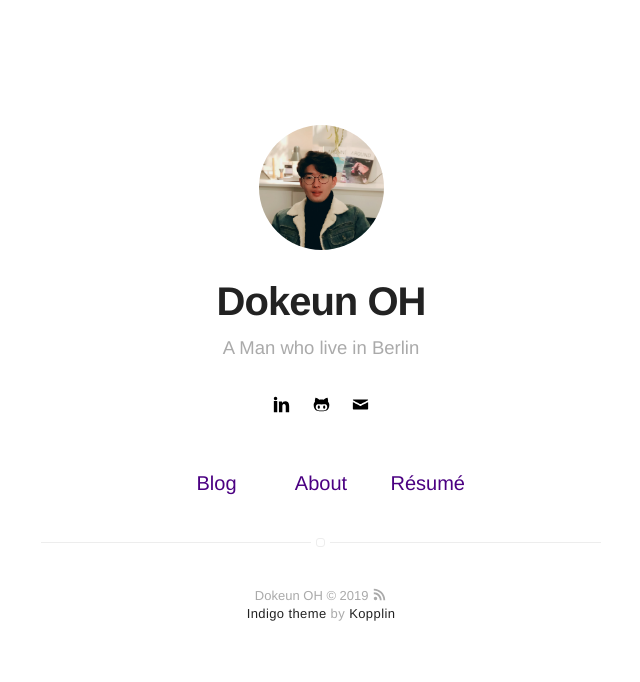
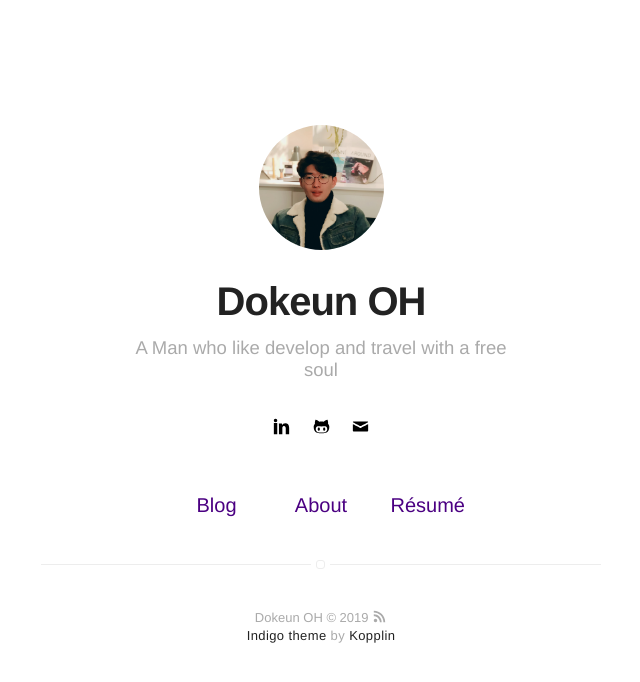
Before and after one commit to ohdoking/ohdoking.github.io, a Jekyll site: the page built from index.html, in a window 1280 px wide. Shown: the top 682 px of the page, without its empty margins (319-959 px from the left). Built offline with Jekyll 4.4.1, drawn with Linux system fonts in a browser that asks for light colours.

Commit message:
update bio

```diff
--- a/_config.yml
+++ b/_config.yml
@@ -1,6 +1,6 @@
 # main text of home
 name: Dokeun OH
-bio: A Man who live in Berlin
+bio: A Man who like develop and travel with a free soul
 
 # twitter summary info
 description: I've worked as Java Backend developer for 3 and half years in Korea.
```
